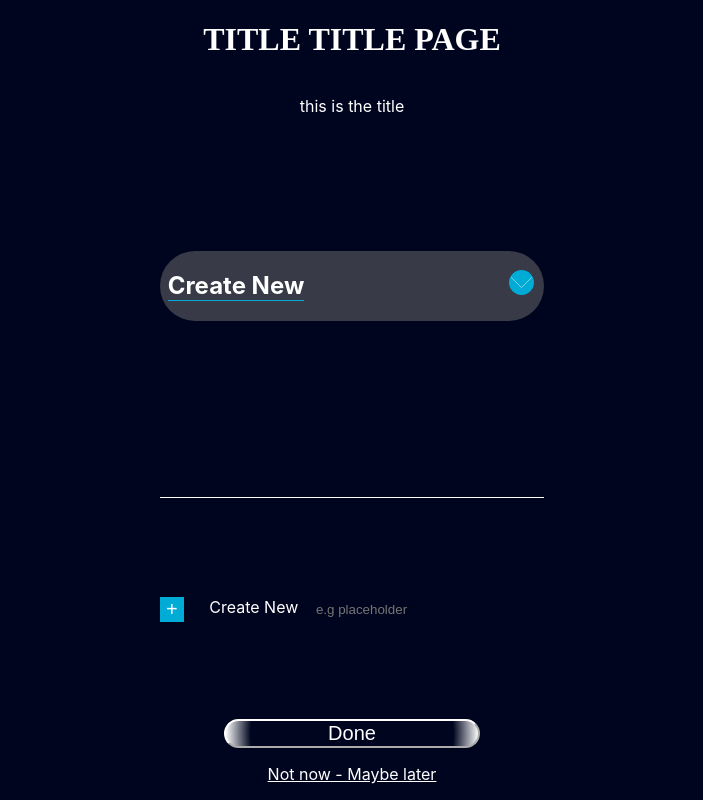
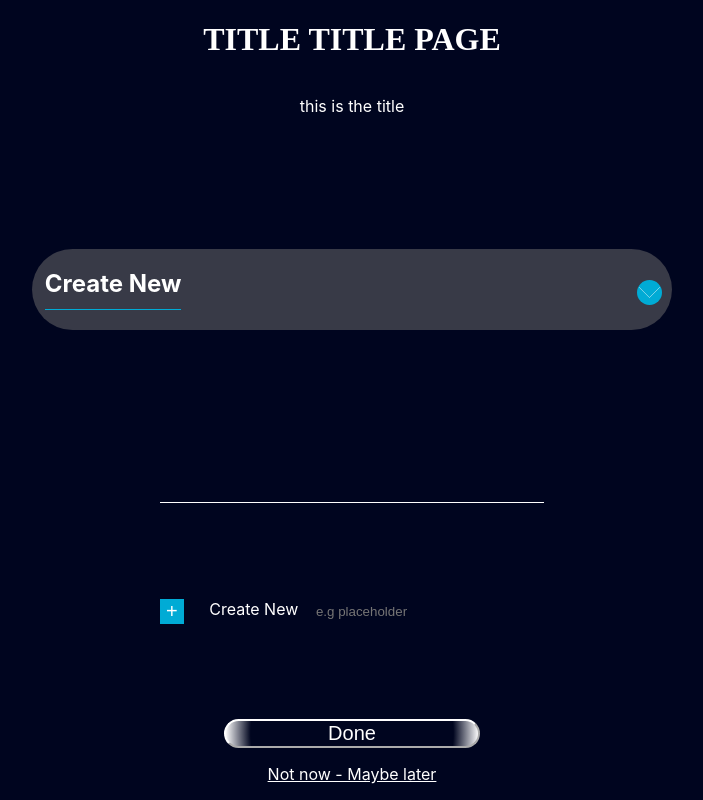
Before and after one commit to HualiangZ/css-development, a React (Create React App) app: page / in a window 1280 px wide. Shown: the whole page, without its empty margins (288-991 px from the left). Built offline with nearby package versions, Linux system fonts and the light colour scheme.

Commit message:
width css change

```diff
--- a/src/components/Page1.css
+++ b/src/components/Page1.css
@@ -102,7 +102,7 @@ h1, p, label, h2{
     }
 
     .FormSelect{
-        min-width: 30%;
+        min-width: 50%;
         max-height: 20%;
     }
     .FormGroup{
--- a/src/components/page1.js
+++ b/src/components/page1.js
@@ -58,8 +58,8 @@ function Acordion() {
                             </div>
 
                             <div className='CustomInput'>
-                            <input type="radio" className="NoButton" id="NoTxt2" name="action1" value="no" />
-                            <label for="NoTxt2">No</label>
+                                <input type="radio" className="NoButton" id="NoTxt2" name="action1" value="no" />
+                                <label for="NoTxt2">No</label>
                             </div>
                         </div>
 
```
